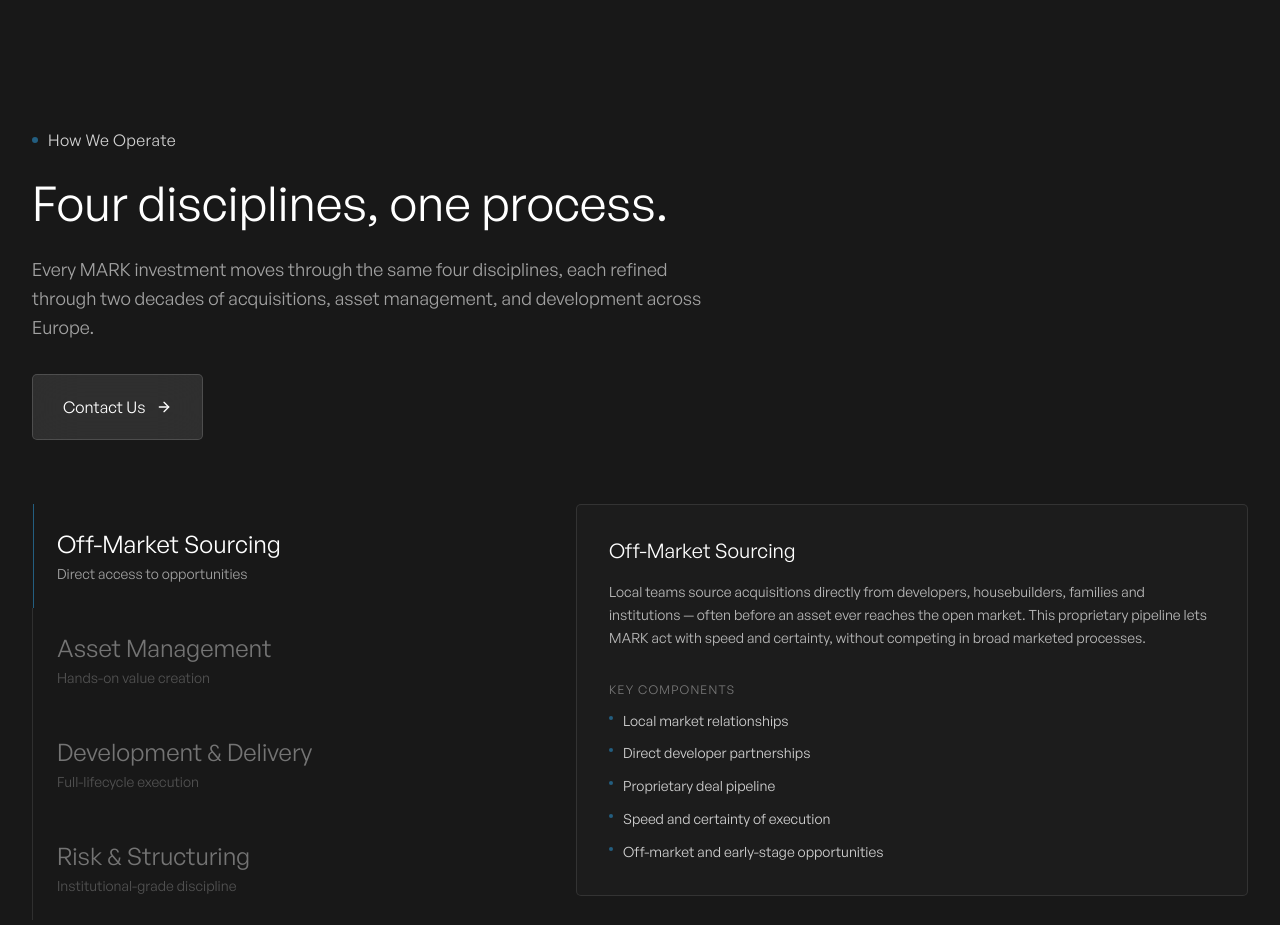
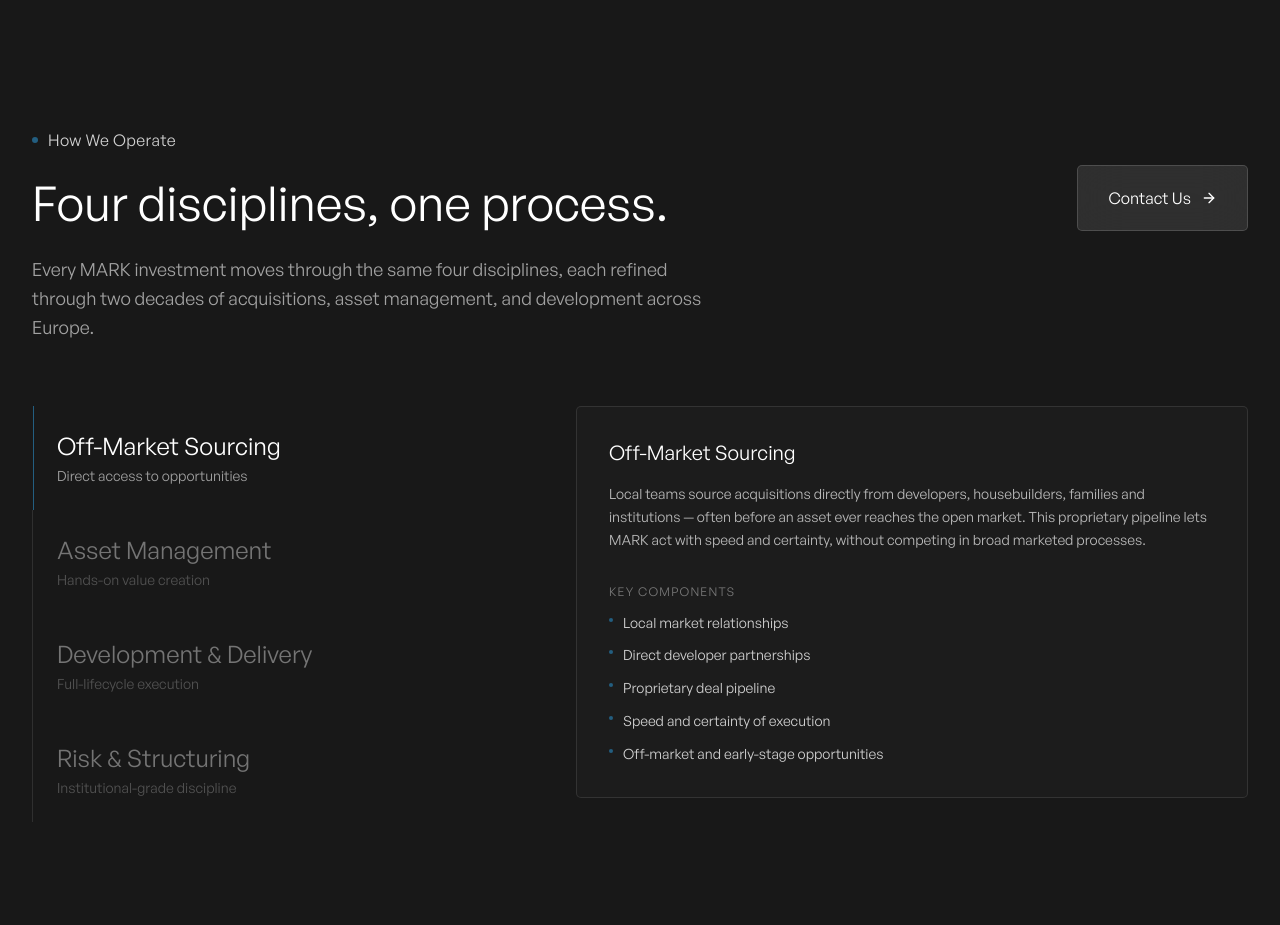
Before and after one commit to dmytrodzandzava-maker/mark-capital, a Next.js app: page /about-us in a window 1280 px wide. Shown: the part 2920-3845 px from the top of the page. Built offline with nearby package versions, Linux system fonts and the light colour scheme.

Commit message:
ApproachSection: move Contact Us button beside the title instead of below it

```diff
--- a/components/ApproachSection.tsx
+++ b/components/ApproachSection.tsx
@@ -15,26 +15,31 @@ export default function ApproachSection() {
   return (
     <section data-header-theme="dark" className="bg-ink px-5 py-24 sm:px-8 sm:py-32">
       <div className="mx-auto max-w-[1400px]">
+        <div className="flex flex-col gap-6 sm:flex-row sm:items-end sm:justify-between">
+          <div>
             <Reveal>
               <Eyebrow light>How We Operate</Eyebrow>
             </Reveal>
             <h2 className="mt-6 max-w-2xl text-[clamp(1.75rem,4.5vw,3rem)] font-normal leading-[1.15] text-white">
               <RevealText delay={0.05}>Four disciplines, one process.</RevealText>
             </h2>
+          </div>
+
+          <Reveal delay={0.15} className="shrink-0">
+            <div className="inline-block rounded-xs border border-white/15 bg-white/10 p-1.5 backdrop-blur-xl [will-change:backdrop-filter]">
+              <Button href="/contact" variant="light" className="border-0">
+                Contact Us
+              </Button>
+            </div>
+          </Reveal>
+        </div>
+
         <Reveal delay={0.1}>
           <p className="mt-6 max-w-2xl text-base leading-relaxed text-white/60 md:text-lg">
             Every MARK investment moves through the same four disciplines,
             each refined through two decades of acquisitions, asset
             management, and development across Europe.
           </p>
-        </Reveal>
-
-        <Reveal delay={0.15} className="mt-8">
-          <div className="inline-block rounded-xs border border-white/15 bg-white/10 p-1.5 backdrop-blur-xl [will-change:backdrop-filter]">
-            <Button href="/contact" variant="light" className="border-0">
-              Contact Us
-            </Button>
-          </div>
         </Reveal>
 
         <div className="mt-14 grid grid-cols-1 gap-10 sm:mt-16 lg:grid-cols-[minmax(0,380px)_1fr] lg:gap-24">
```
Lines whose indentation alone changed are shown as unchanged.
